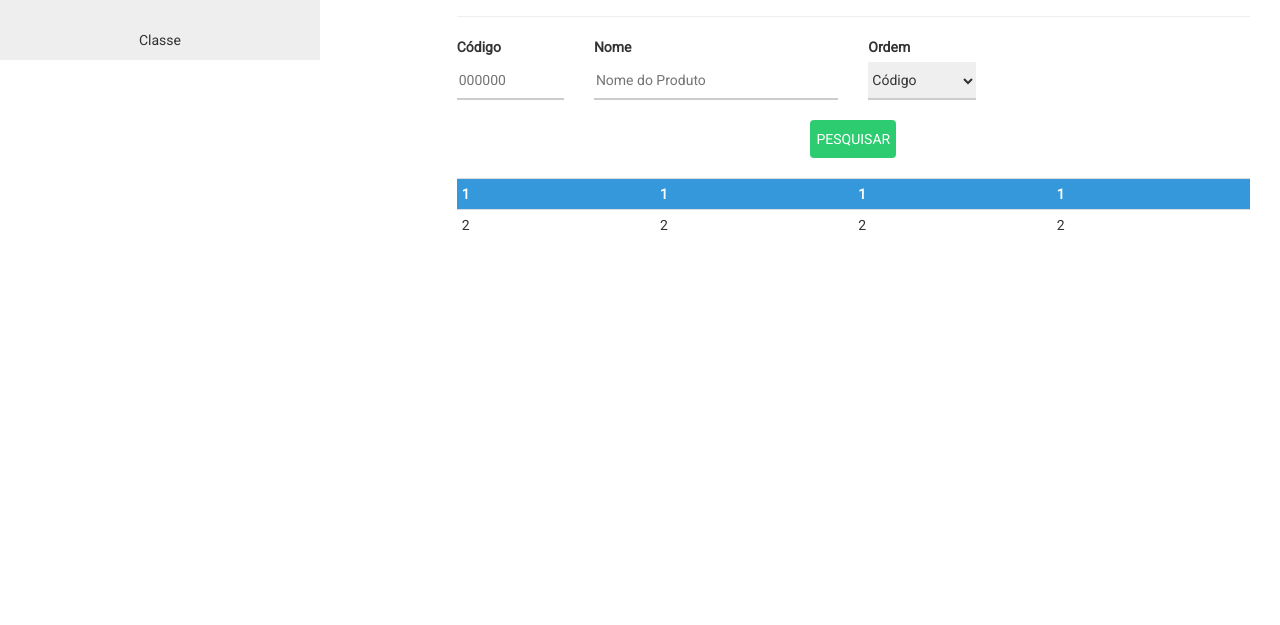
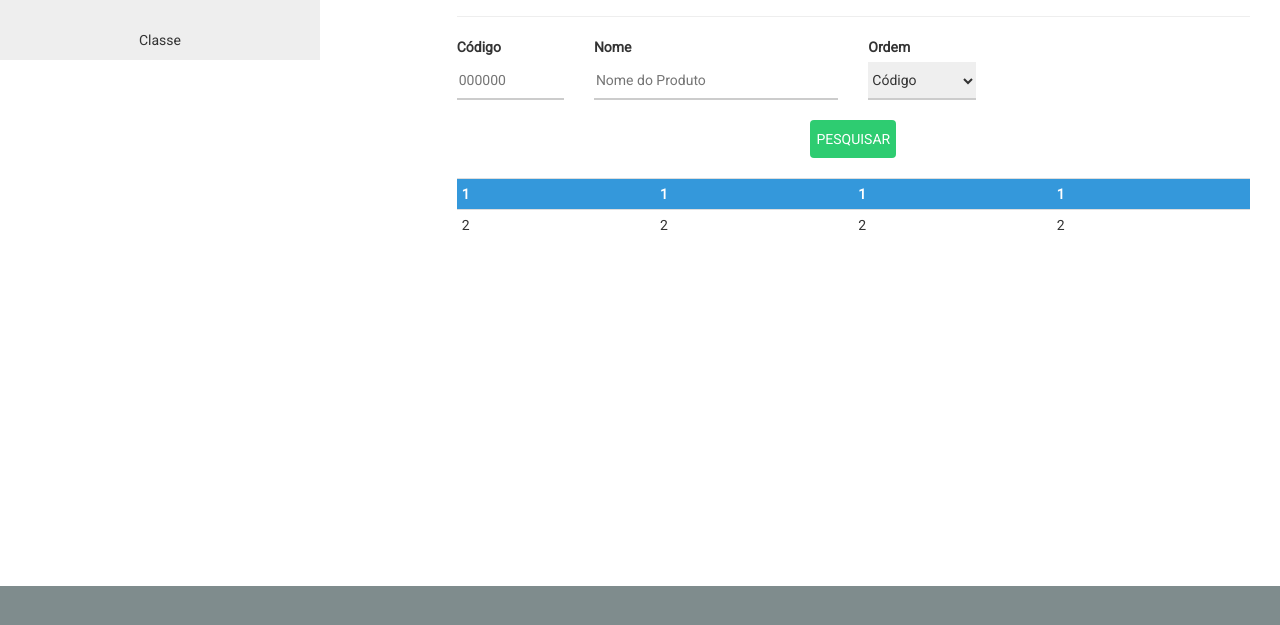
Before and after one commit to LuizGuilhermeChagas/pdvlayout, a plain HTML site: page index.html in a window 1280 px wide. Shown: the part 163-788 px from the top of the page. Drawn offline with Linux system fonts and the light colour scheme.

Commit message:
Incluido o footer

```diff
--- a/content/stylesheets/main.css
+++ b/content/stylesheets/main.css
@@ -38,6 +38,12 @@ input:not([type='button']):focus, select:focus{border-color:#2ecc71;}
   backgorund-size:100% 100%;
   background-repeat: no-repeat;
 }
+.footer-main{
+  background-color:#7f8c8d;
+  padding: 2%;
+  position: fixed;
+  bottom: 0;
+}
 .header-main div, .header-main nav{padding:12px;}
 .height-full{height:100%}
 .menu-sub{display:none;}
--- a/index.html
+++ b/index.html
@@ -94,4 +94,6 @@
       </div>
     </div>
   </body>
+  <footer class="footer-main width-full">
+  </footer>
 </html>
```
